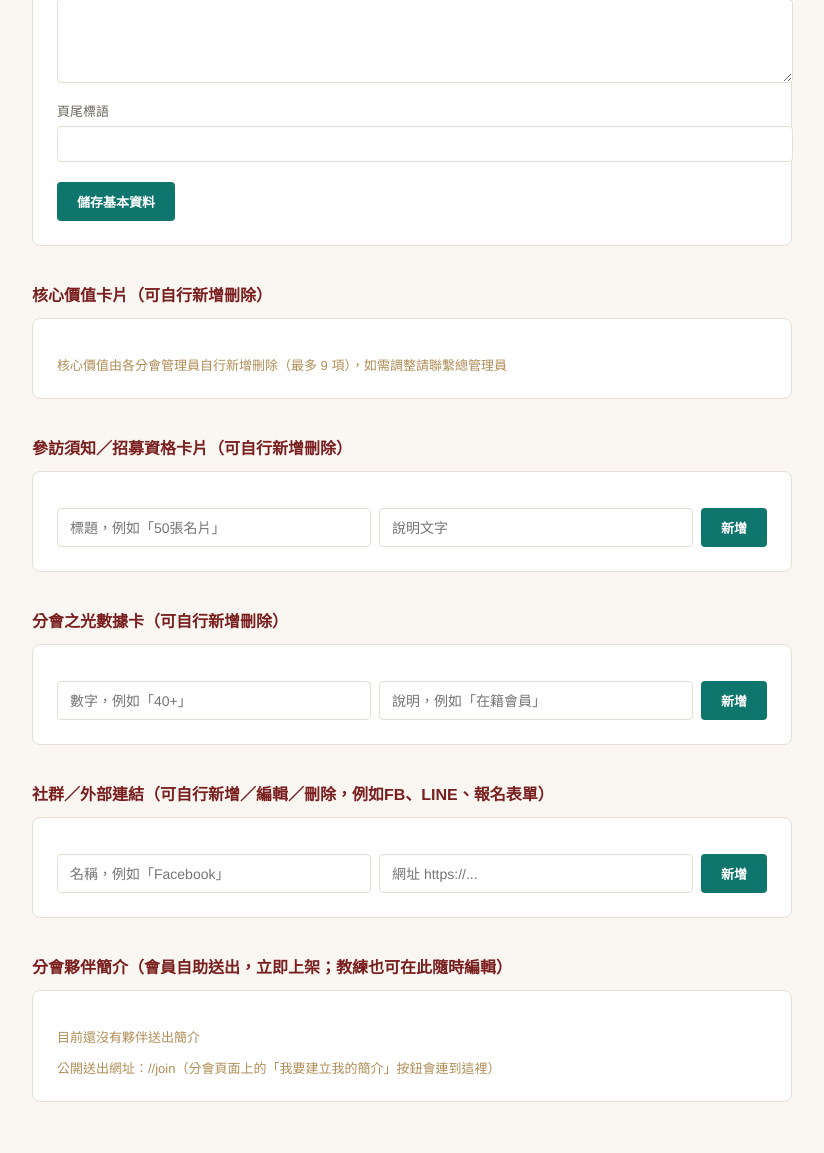
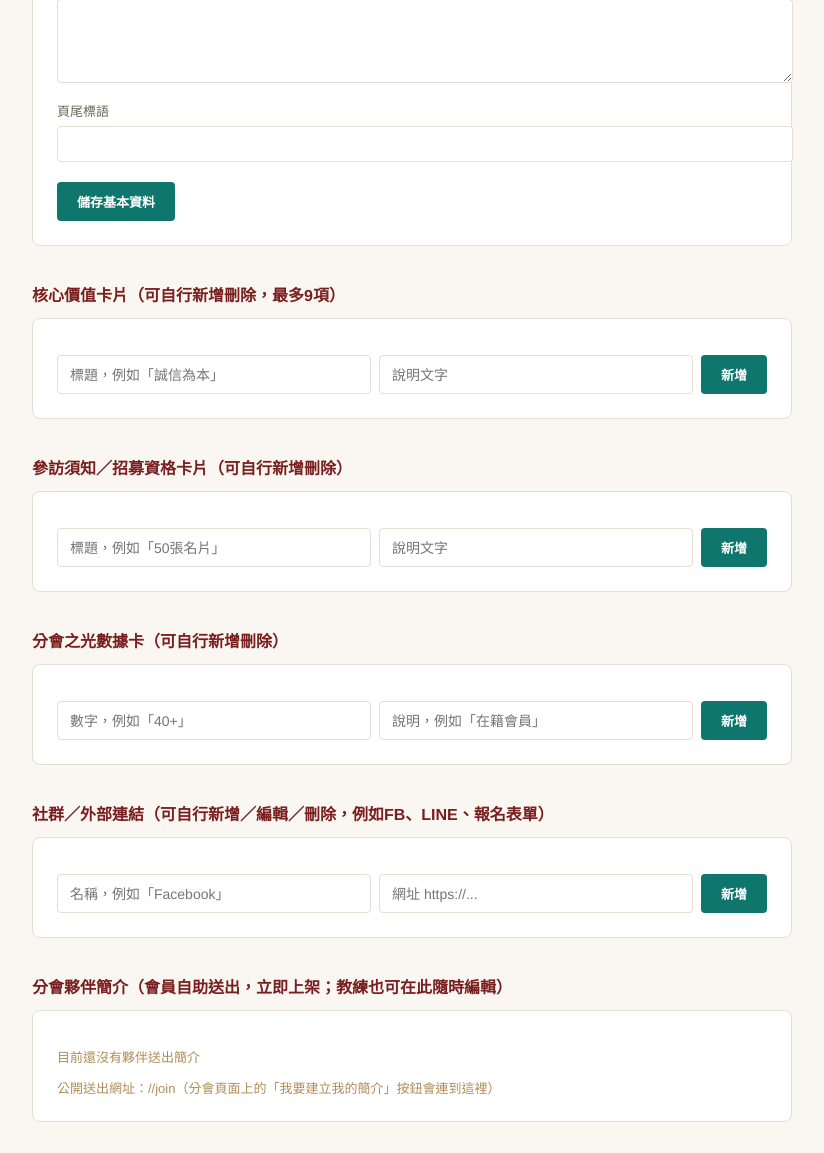
Before and after one commit to Coach1973/team-bymyway, a Flask app: template templates/admin_edit.html in a window 1280 px wide. Shown: the part 886-2039 px from the top of the page, without its empty margins (228-1052 px from the left). Before the commit the page ends 1988 px from the top, so only its background shows below. Run offline with Flask 3, Linux system fonts and the light colour scheme; the template is opened without the code that fills it, so the values that code supplies are empty.

Commit message:
修復核心價值卡片缺少增刪功能：文案說可以改，實際沒有任何按鈕
教練發現後台編輯頁「核心價值卡片」寫著「可自行新增刪除」，但完全找不到
任何新增/刪除按鈕，只能看不能改。查證根因：這段UI是複製自bni-chapters，
但bni-chapters原文其實是「BNI官方九大核心價值，固定內容不開放編輯」——
故意鎖死不給改，因為那是BNI官方規定內容。Hermes改文案時把說明文字
改成「可自行新增刪除」（方向正確，team.bymyway.com不是BNI，核心價值
不該鎖死），卻沒有真的把增刪表單做出來，變成文案跟功能對不上，不是bug
是漏做。db.py的add_value()/delete_value()函式其實早就存在（未使用），
補上app.py兩條路由(/admin/chapters/<id>/values/add、.../delete)+
template增刪表單(比照notices/stats同款UI)，9項上限沿用既有db層檢查。
已用test_client()完整驗證login→編輯頁顯示表單→新增→刪除全流程，
測試資料已清除，正式站curl+真實Chrome皆驗證通過。

```diff
--- a/app.py
+++ b/app.py
@@ -401,6 +401,26 @@ def admin_edit(chapter_id):
     )
 
 
+@app.route("/admin/chapters/<int:chapter_id>/values/add", methods=["POST"])
+@login_required
+def admin_value_add(chapter_id):
+    conn = db.get_conn()
+    db.add_value(
+        conn, chapter_id, request.form.get("title", "").strip(), request.form.get("body", "").strip()
+    )
+    conn.close()
+    return redirect(url_for("admin_edit", chapter_id=chapter_id))
+
+
+@app.route("/admin/chapters/<int:chapter_id>/values/<int:value_id>/delete", methods=["POST"])
+@login_required
+def admin_value_delete(chapter_id, value_id):
+    conn = db.get_conn()
+    db.delete_value(conn, value_id, chapter_id)
+    conn.close()
+    return redirect(url_for("admin_edit", chapter_id=chapter_id))
+
+
 @app.route("/admin/chapters/<int:chapter_id>/notices/add", methods=["POST"])
 @login_required
 def admin_notice_add(chapter_id):
--- a/templates/admin_edit.html
+++ b/templates/admin_edit.html
@@ -74,16 +74,27 @@
 </form>
 </div>
 
-<h2>核心價值卡片（可自行新增刪除）</h2>
+<h2>核心價值卡片（可自行新增刪除，最多9項）</h2>
 <div class="box">
   <div class="row-list">
     {% for v in values %}
     <div class="row-item">
       <span><strong>{{ v.title }}</strong>{% if v.body %} — {{ v.body }}{% endif %}</span>
+      <form method="post" action="/admin/chapters/{{ chapter.id }}/values/{{ v.id }}/delete">
+        <button type="submit" class="del">刪除</button>
+      </form>
     </div>
     {% endfor %}
   </div>
-  <div class="full-note">核心價值由各分會管理員自行新增刪除（最多 9 項），如需調整請聯繫總管理員</div>
+  {% if values|length < 9 %}
+  <form class="add-form" method="post" action="/admin/chapters/{{ chapter.id }}/values/add">
+    <input type="text" name="title" placeholder="標題，例如「誠信為本」" required>
+    <input type="text" name="body" placeholder="說明文字">
+    <button type="submit">新增</button>
+  </form>
+  {% else %}
+  <div class="full-note">已達9項上限，如需新增請先刪除一項</div>
+  {% endif %}
 </div>
 
 <h2>參訪須知／招募資格卡片（可自行新增刪除）</h2>
```
